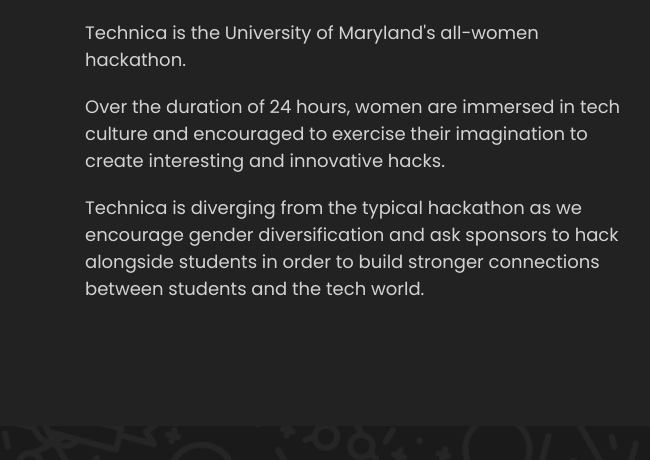
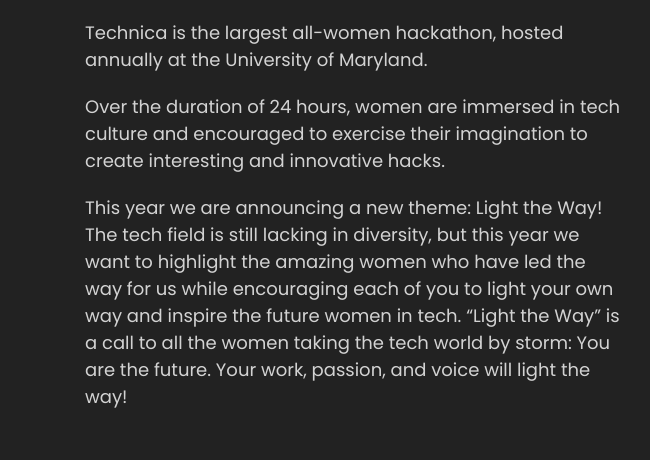
Before and after one commit to gotechnica/gotechnica.github.io, a website: page index.html in a window 1280 px wide. Shown: the part 977-1437 px from the top of the page, 0-650 px from the left. Drawn offline with nearby package versions, Linux system fonts and the light colour scheme; grey boxes are pictures that could not be loaded.

Commit message:
Update Technica description in the intro section

```diff
--- a/index.html
+++ b/index.html
@@ -103,13 +103,13 @@
           <div class="row">
             <div class="col-md-6">
               <p>
-                Technica is the University of Maryland's all-women hackathon.
+                Technica is the largest all-women hackathon, hosted annually at the University of Maryland.
               </p>
               <p>
                 Over the duration of 24 hours, women are immersed in tech culture and encouraged to exercise their imagination to create interesting and innovative hacks.
               </p>
               <p>
-                Technica is diverging from the typical hackathon as we encourage gender diversification and ask sponsors to hack alongside students in order to build stronger connections between students and the tech world.
+                This year we are announcing a new theme: Light the Way! The tech field is still lacking in diversity, but this year we want to highlight the amazing women who have led the way for us while encouraging each of you to light your own way and inspire the future women in tech. “Light the Way” is a call to all the women taking the tech world by storm: You are the future. Your work, passion, and voice will light the way!
               </p>
             </div>
             <div class="col-md-6">
```
